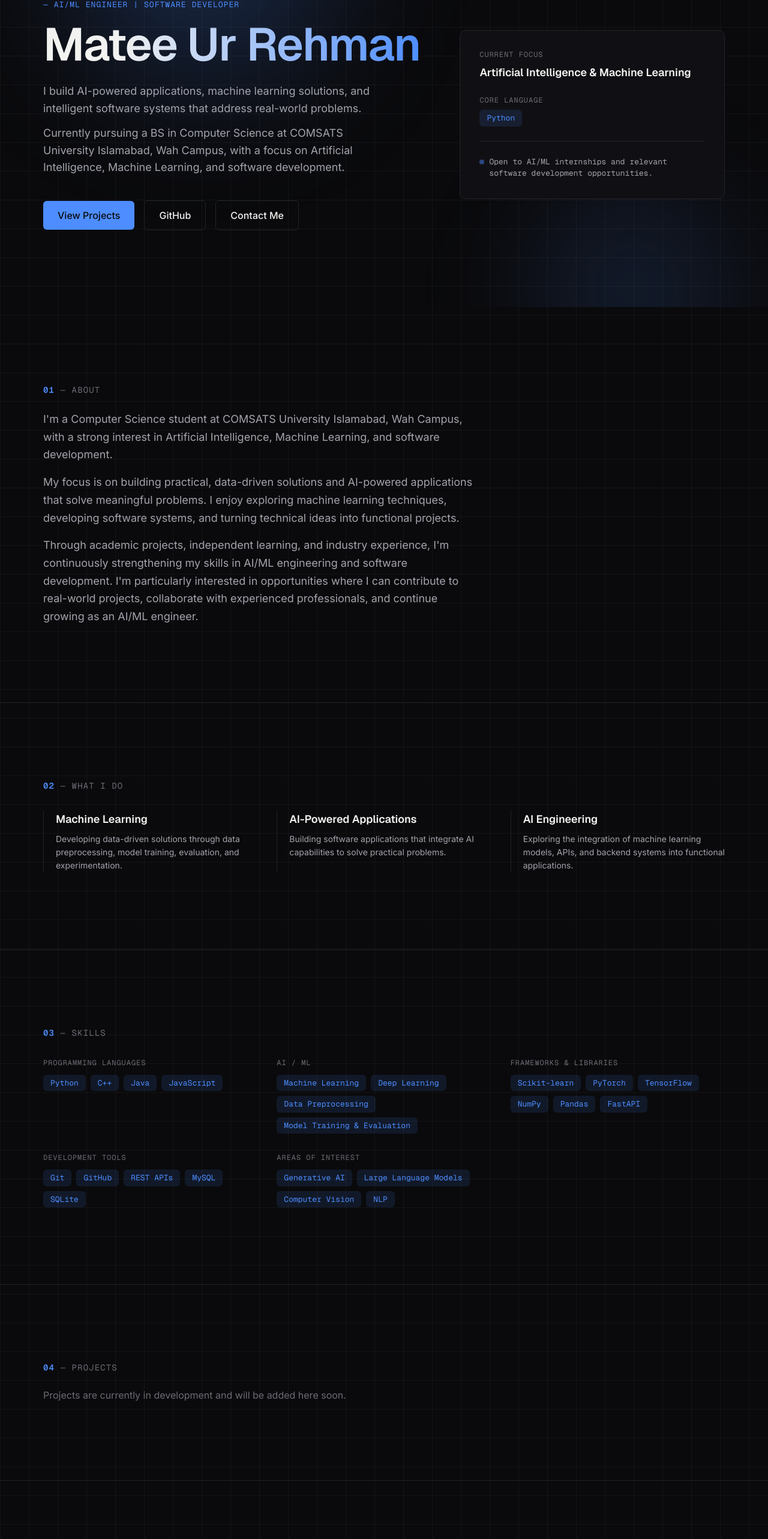
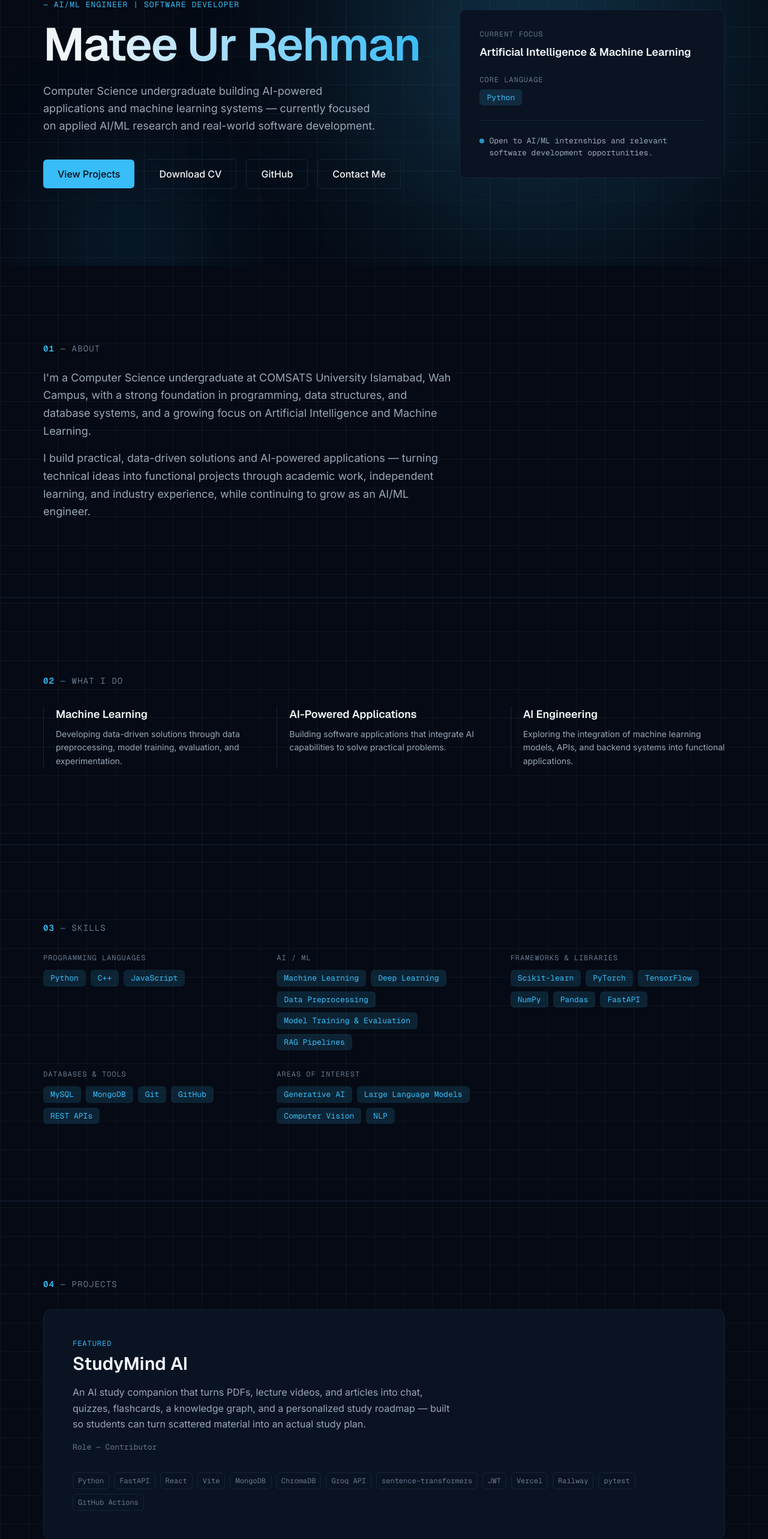
Before and after one commit to Matee-ur-Rehman/Personal-Portfolio, a Next.js app: page / in a window 1280 px wide. Shown: the part 195-2761 px from the top of the page at 60% size. Built offline with nearby package versions, Linux system fonts and the light colour scheme.

Commit message:
feat: feature StudyMind AI, add Research section for SleepMamba, align skills to CV, remove phone, add resume download

```diff
--- a/src/app/globals.css
+++ b/src/app/globals.css
@@ -4,27 +4,24 @@
    Design Tokens — Dark mode (default)
    ========================================================================== */
 :root {
-  --bg-primary: #0a0a0c;
-  --bg-secondary: #101014;
-  --bg-tertiary: #17171c;
+  --bg-primary: #050a14;
+  --bg-secondary: #0a1322;
+  --bg-tertiary: #0f1b2e;
 
-  --border-subtle: #232329;
-  --border-default: #2e2e36;
+  --border-subtle: #16233a;
+  --border-default: #1f2f4a;
 
-  --text-primary: #f2f2f0;
-  --text-secondary: #a3a3ad;
-  --text-tertiary: #6b6b75;
+  --text-primary: #f2f5f8;
+  --text-secondary: #9aa8b8;
+  --text-tertiary: #67778c;
 
-  --accent: #4d8dff;
-  --accent-hover: #6ba0ff;
-  --accent-muted: rgb(77 141 255 / 12%);
+  --accent: #38bdf8;
+  --accent-hover: #7dd3fc;
+  --accent-muted: rgb(56 189 248 / 14%);
 
   --shadow-sm: 0 1px 2px rgb(0 0 0 / 30%);
   --shadow-md: 0 4px 16px rgb(0 0 0 / 35%);
 
-  /* Faint, low-opacity line color for the background grid texture —
-     kept separate from --border-subtle so real borders stay crisp while
-     the background texture stays quiet. */
   --grid-line: rgb(255 255 255 / 4%);
 
   --space-1: 0.25rem;
@@ -53,20 +50,20 @@
    Design Tokens — Light mode
    ========================================================================== */
 :root[data-theme="light"] {
-  --bg-primary: #fafaf8;
-  --bg-secondary: #f2f2ef;
-  --bg-tertiary: #eaeae6;
+  --bg-primary: #f7fafc;
+  --bg-secondary: #eef3f6;
+  --bg-tertiary: #e4ebf0;
 
-  --border-subtle: #e2e2dd;
-  --border-default: #d4d4ce;
+  --border-subtle: #dbe4ea;
+  --border-default: #c7d4dc;
 
-  --text-primary: #141416;
-  --text-secondary: #5c5c63;
-  --text-tertiary: #8a8a91;
+  --text-primary: #0f1a22;
+  --text-secondary: #4b5b66;
+  --text-tertiary: #7a8792;
 
-  --accent: #2563eb;
-  --accent-hover: #1d4ed8;
-  --accent-muted: rgb(37 99 235 / 8%);
+  --accent: #0284c7;
+  --accent-hover: #0369a1;
+  --accent-muted: rgb(2 132 199 / 8%);
 
   --shadow-sm: 0 1px 2px rgb(0 0 0 / 6%);
   --shadow-md: 0 4px 16px rgb(0 0 0 / 8%);
@@ -131,9 +128,6 @@ html[data-theme="light"] {
   border-radius: 2px;
 }
 
-/* Grid texture baked into body's own background, using the faint
-   --grid-line token so it stays quiet and content remains the
-   visual priority, per the latest design brief. */
 body {
   background-color: var(--bg-primary);
   background-image:
@@ -189,7 +183,7 @@ body {
 }
 
 .text-gradient {
-  background: linear-gradient(90deg, var(--text-primary) 20%, var(--accent) 100%);
+  background: linear-gradient(90deg, var(--text-primary) 10%, var(--accent) 100%);
   -webkit-background-clip: text;
   background-clip: text;
   color: transparent;
--- a/src/app/page.tsx
+++ b/src/app/page.tsx
@@ -3,6 +3,7 @@ import About from "@/components/sections/About";
 import WhatIDo from "@/components/sections/WhatIDo";
 import Skills from "@/components/sections/Skills";
 import Projects from "@/components/sections/Projects";
+import Research from "@/components/sections/Research";
 import Experience from "@/components/sections/Experience";
 import Contact from "@/components/sections/Contact";
 
@@ -14,6 +15,7 @@ export default function Home() {
       <WhatIDo />
       <Skills />
       <Projects />
+      <Research />
       <Experience />
       <Contact />
     </>
--- a/src/components/sections/About.tsx
+++ b/src/components/sections/About.tsx
@@ -10,25 +10,19 @@ export default function About() {
             <span className="font-semibold text-accent">01</span> — About
           </h2>
 
-          <div className="mt-6 max-w-[720px] space-y-4 text-lg leading-[1.65] text-text-secondary">
+          <div className="mt-6 max-w-[680px] space-y-4 text-lg leading-[1.65] text-text-secondary">
             <p>
-              I&apos;m a Computer Science student at COMSATS University
-              Islamabad, Wah Campus, with a strong interest in Artificial
-              Intelligence, Machine Learning, and software development.
+              I&apos;m a Computer Science undergraduate at COMSATS University
+              Islamabad, Wah Campus, with a strong foundation in
+              programming, data structures, and database systems, and a
+              growing focus on Artificial Intelligence and Machine Learning.
             </p>
             <p>
-              My focus is on building practical, data-driven solutions and
-              AI-powered applications that solve meaningful problems. I enjoy
-              exploring machine learning techniques, developing software
-              systems, and turning technical ideas into functional projects.
-            </p>
-            <p>
-              Through academic projects, independent learning, and industry
-              experience, I&apos;m continuously strengthening my skills in
-              AI/ML engineering and software development. I&apos;m
-              particularly interested in opportunities where I can contribute
-              to real-world projects, collaborate with experienced
-              professionals, and continue growing as an AI/ML engineer.
+              I build practical, data-driven solutions and AI-powered
+              applications — turning technical ideas into functional
+              projects through academic work, independent learning, and
+              industry experience, while continuing to grow as an AI/ML
+              engineer.
             </p>
           </div>
         </Reveal>
--- a/src/components/sections/Contact.tsx
+++ b/src/components/sections/Contact.tsx
@@ -8,7 +8,7 @@ export default function Contact() {
       <Container>
         <Reveal>
           <h2 className="font-mono text-sm uppercase tracking-[0.08em] text-text-tertiary">
-            <span className="font-semibold text-accent">06</span> — Contact
+            <span className="font-semibold text-accent">07</span> — Contact
           </h2>
 
           <div className="mt-6 max-w-[560px] space-y-3 text-lg leading-[1.6] text-text-secondary">
--- a/src/components/sections/Experience.tsx
+++ b/src/components/sections/Experience.tsx
@@ -50,7 +50,7 @@ export default function Experience() {
       <Container>
         <Reveal>
           <h2 className="font-mono text-sm uppercase tracking-[0.08em] text-text-tertiary">
-            <span className="font-semibold text-accent">05</span> — Experience
+            <span className="font-semibold text-accent">06</span> — Experience
           </h2>
 
           <div className="mt-8 grid grid-cols-1 gap-10 sm:grid-cols-2">
--- a/src/components/sections/Hero.tsx
+++ b/src/components/sections/Hero.tsx
@@ -4,11 +4,11 @@ export default function Hero() {
   return (
     <section className="relative overflow-hidden">
       <div
-        className="pointer-events-none absolute -top-40 left-[10%] h-[420px] w-[420px] rounded-full bg-accent/25 blur-[120px]"
+        className="pointer-events-none absolute -top-20 right-[8%] h-[560px] w-[560px] rounded-full bg-accent/25 blur-[140px]"
         aria-hidden="true"
       />
       <div
-        className="pointer-events-none absolute -bottom-32 right-[5%] h-[320px] w-[320px] rounded-full bg-accent/15 blur-[100px]"
+        className="pointer-events-none absolute -bottom-24 left-[5%] h-[300px] w-[300px] rounded-full bg-accent/10 blur-[100px]"
         aria-hidden="true"
       />
 
@@ -23,17 +23,11 @@ export default function Hero() {
             <span className="text-gradient">Matee Ur Rehman</span>
           </h1>
 
-          <div className="mt-6 max-w-[560px] space-y-3 text-[1.125rem] leading-[1.6] text-text-secondary">
-            <p>
-              I build AI-powered applications, machine learning solutions, and
-              intelligent software systems that address real-world problems.
-            </p>
-            <p>
-              Currently pursuing a BS in Computer Science at COMSATS
-              University Islamabad, Wah Campus, with a focus on Artificial
-              Intelligence, Machine Learning, and software development.
-            </p>
-          </div>
+          <p className="mt-6 max-w-[560px] text-[1.125rem] leading-[1.6] text-text-secondary">
+            Computer Science undergraduate building AI-powered applications
+            and machine learning systems — currently focused on applied
+            AI/ML research and real-world software development.
+          </p>
 
           <div className="mt-10 flex flex-wrap items-center gap-4">
             <a
@@ -41,6 +35,13 @@ export default function Hero() {
               className="rounded-[6px] bg-accent px-6 py-3 font-medium text-bg-primary transition-[transform,background-color] duration-150 hover:-translate-y-0.5 hover:bg-accent-hover"
             >
               View Projects
+            </a>
+            <a
+              href="/Matee-ur-Rehman-CV.pdf"
+              download
+              className="rounded-[6px] border border-border-default px-6 py-3 font-medium text-text-primary transition-[transform,border-color,color] duration-150 hover:-translate-y-0.5 hover:border-accent hover:text-accent"
+            >
+              Download CV
             </a>
             <a
               href="https://github.com/Matee-ur-Rehman"
--- a/src/data/contact.ts
+++ b/src/data/contact.ts
@@ -11,11 +11,6 @@ export const contactChannels: ContactChannel[] = [
     href: "mailto:mateeurrehman512@gmail.com",
   },
   {
-    label: "Phone",
-    value: "0334-8099958",
-    href: "tel:+923348099958",
-  },
-  {
     label: "LinkedIn",
     value: "linkedin.com/in/matee-ur-rehman-5a8a66357",
     href: "https://www.linkedin.com/in/matee-ur-rehman-5a8a66357",
--- a/src/data/projects.ts
+++ b/src/data/projects.ts
@@ -1,7 +1,50 @@
 import type { Project } from "@/types/project";
 
-/**
- * Real project entries will be added here once details are confirmed.
- * No placeholder or invented projects — left empty intentionally.
- */
-export const projects: Project[] = [];
+export const projects: Project[] = [
+  {
+    slug: "studymind-ai",
+    name: "StudyMind AI",
+    description:
+      "An AI study companion that turns PDFs, lecture videos, and articles into chat, quizzes, flashcards, a knowledge graph, and a personalized study roadmap — built so students can turn scattered material into an actual study plan.",
+    role: "Contributor",
+    stack: [
+      "Python",
+      "FastAPI",
+      "React",
+      "Vite",
+      "MongoDB",
+      "ChromaDB",
+      "Groq API",
+      "sentence-transformers",
+      "JWT",
+      "Vercel",
+      "Railway",
+      "pytest",
+      "GitHub Actions",
+    ],
+    status: "completed",
+    featured: true,
+    // GitHub link withheld until the exposed secret in repo history is
+    // rotated and employer permission to link the org repo is confirmed.
+  },
+  {
+    slug: "chesswala",
+    name: "ChessWala — AI Chess Engine",
+    description:
+      "An AlphaZero-inspired chess engine combining a deep residual neural network with Monte Carlo Tree Search, able to both play at a strong level and analyze games move-by-move with Chess.com-style move classifications.",
+    role: "Designed, trained, and built the complete engine end-to-end — supervised pretraining on up to 5 million Lichess positions, self-play reinforcement learning, MCTS search, and a PyQt6 desktop GUI with a move-by-move game analyzer.",
+    stack: [
+      "Python",
+      "PyTorch",
+      "python-chess",
+      "PyQt6",
+      "Monte Carlo Tree Search",
+      "NumPy",
+      "Git",
+      "GitHub",
+    ],
+    status: "completed",
+    featured: true,
+    githubUrl: "https://github.com/Matee-ur-Rehman/AI-Chess-Engine",
+  },
+];
--- /dev/null
+++ b/src/data/research.ts
@@ -0,0 +1,37 @@
+export interface ResearchEntry {
+  title: string;
+  type: string;
+  summary: string;
+  keyResults: string[];
+  stack: string[];
+  status: string;
+  githubUrl?: string;
+}
+
+export const research: ResearchEntry[] = [
+  {
+    title: "SleepMamba Reproduction",
+    type: "Research / Paper Reproduction",
+    summary:
+      "An independent reproduction of SleepMamba, a lightweight Mamba-based state-space model for automated sleep staging from raw EEG/EOG/EMG signals, rebuilt entirely from the published paper to check which of its claims hold up when reimplemented from the text alone.",
+    keyResults: [
+      "Preprocessed 153 PhysioNet Sleep-EDF recordings — epoch counts matched the original paper to 99.84%.",
+      "Reimplemented the three-stage architecture (multiscale CNN, Dual-Axis Mamba, Bi-Mamba) directly from the paper's equations.",
+      "Verified the custom Mamba implementation against the official CUDA kernels (max difference ~4.5×10⁻⁸).",
+      "Ran 120+ training runs across subject-level 10-fold cross-validation, reproducing 6 of the paper's 8 reported experiments.",
+    ],
+    stack: [
+      "Python",
+      "PyTorch",
+      "mamba-ssm",
+      "causal-conv1d",
+      "MNE-Python",
+      "NumPy",
+      "scikit-learn",
+      "Matplotlib",
+      "Kaggle (T4 GPU)",
+    ],
+    status: "Sleep-EDF results complete — SHHS1 extension pending dataset access",
+    githubUrl: "https://github.com/Matee-ur-Rehman/Sleep-Mamba",
+  },
+];
--- a/src/data/skills.ts
+++ b/src/data/skills.ts
@@ -4,16 +4,22 @@ export interface SkillGroup {
 }
 
 export const skillGroups: SkillGroup[] = [
-  { label: "Programming Languages", skills: ["Python", "C++", "Java", "JavaScript"] },
+  { label: "Programming Languages", skills: ["Python", "C++", "JavaScript"] },
   {
     label: "AI / ML",
-    skills: ["Machine Learning", "Deep Learning", "Data Preprocessing", "Model Training & Evaluation"],
+    skills: [
+      "Machine Learning",
+      "Deep Learning",
+      "Data Preprocessing",
+      "Model Training & Evaluation",
+      "RAG Pipelines",
+    ],
   },
   {
     label: "Frameworks & Libraries",
     skills: ["Scikit-learn", "PyTorch", "TensorFlow", "NumPy", "Pandas", "FastAPI"],
   },
-  { label: "Development Tools", skills: ["Git", "GitHub", "REST APIs", "MySQL", "SQLite"] },
+  { label: "Databases & Tools", skills: ["MySQL", "MongoDB", "Git", "GitHub", "REST APIs"] },
   {
     label: "Areas of Interest",
     skills: ["Generative AI", "Large Language Models", "Computer Vision", "NLP"],
```
Also changed, not shown: src/components/sections/Research.tsx (added, +75 -0 lines).
